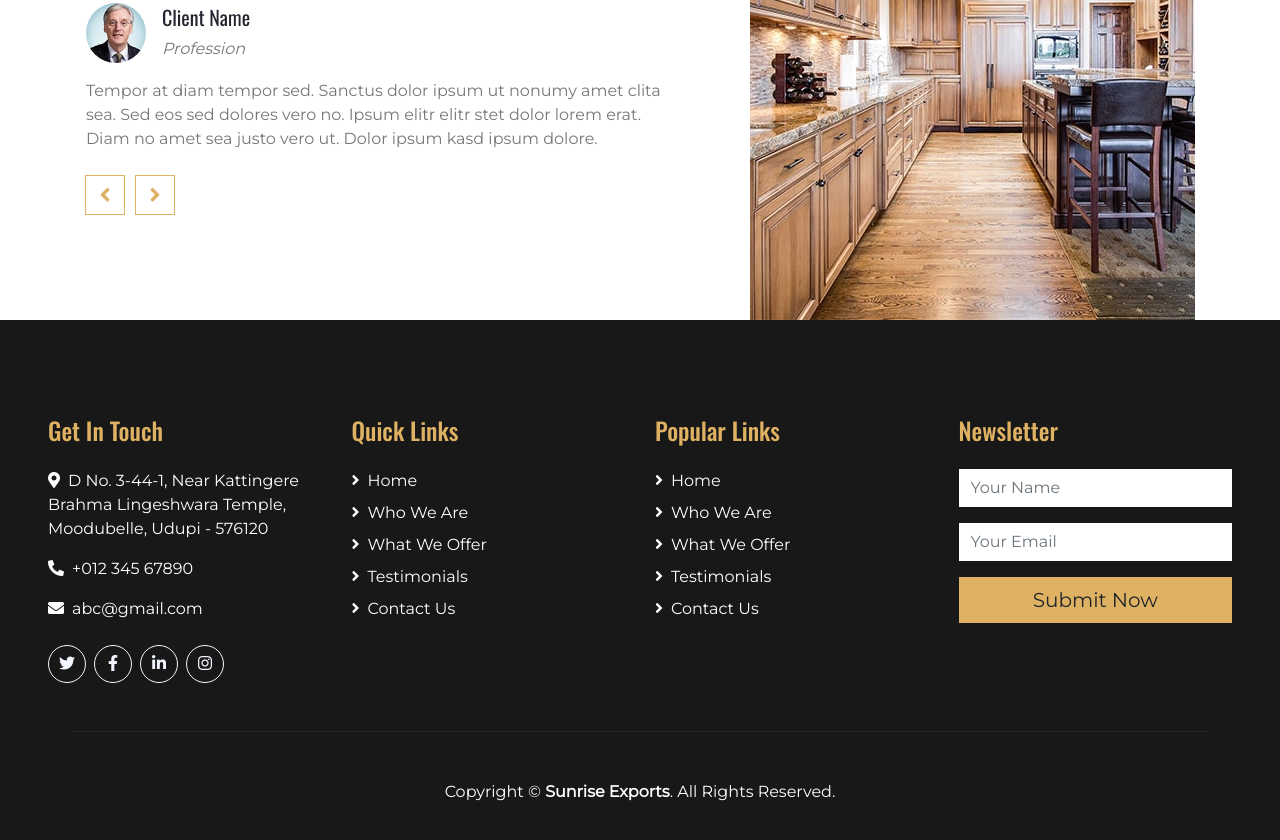
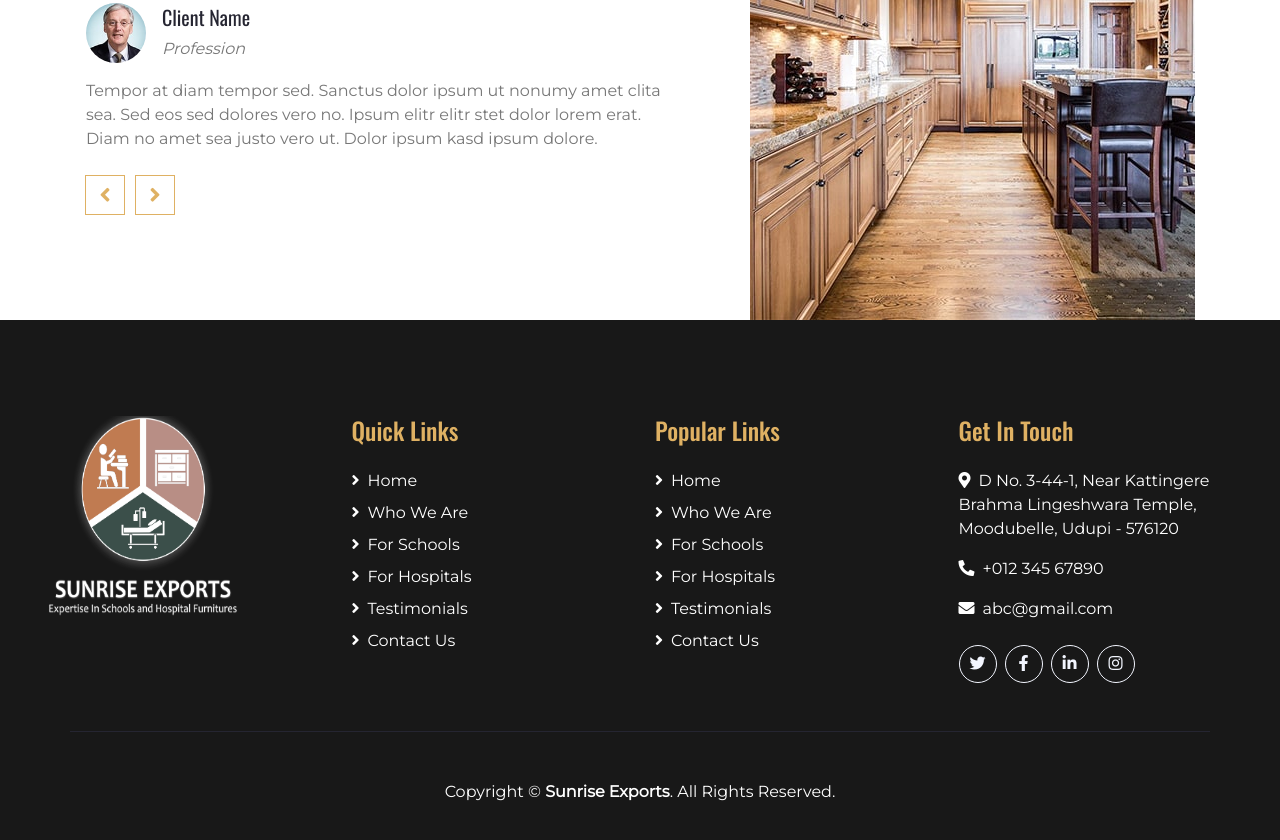
Before and after one commit to SuruUser/Sunrise-Exports, a plain HTML site: page index.html in a window 1280 px wide. Shown: the part 3991-4831 px from the top of the page. Drawn offline with nearby package versions, Linux system fonts and the light colour scheme.

Commit message:
Add files via upload

```diff
--- a/index.html
+++ b/index.html
@@ -615,6 +615,34 @@
     <div class="container-fluid bg-dark text-white py-5 px-sm-3 px-md-5">
         <div class="row pt-5">
             <div class="col-lg-3 col-md-6 mb-5">
+                <h6 class="text-primary mb-4">
+                    <img class="w-90" src="img/Logoo.png" alt="Image" width="190px" height="200px">
+                </h6>
+
+            </div>
+            <div class="col-lg-3 col-md-6 mb-5">
+                <h4 class="text-primary mb-4">Quick Links</h4>
+                <div class="d-flex flex-column justify-content-start">
+                    <a class="text-white mb-2" href="index.html"><i class="fa fa-angle-right mr-2"></i>Home</a>
+                    <a class="text-white mb-2" href="Who%20We%20Are.html"><i class="fa fa-angle-right mr-2"></i>Who We Are</a>
+                    <a class="text-white mb-2" href="Schools.html"><i class="fa fa-angle-right mr-2"></i>For Schools</a>
+                    <a class="text-white mb-2" href="Hospitals.html"><i class="fa fa-angle-right mr-2"></i>For Hospitals</a>
+                    <a class="text-white mb-2" href="Testimonials.html"><i class="fa fa-angle-right mr-2"></i>Testimonials</a>
+                    <a class="text-white" href="Contact%20Us.html"><i class="fa fa-angle-right mr-2"></i>Contact Us</a>
+                </div>
+            </div>
+            <div class="col-lg-3 col-md-6 mb-5">
+                <h4 class="text-primary mb-4">Popular Links</h4>
+                <div class="d-flex flex-column justify-content-start">
+                    <a class="text-white mb-2" href="index.html"><i class="fa fa-angle-right mr-2"></i>Home</a>
+                    <a class="text-white mb-2" href="Who%20We%20Are.html"><i class="fa fa-angle-right mr-2"></i>Who We Are</a>
+                    <a class="text-white mb-2" href="Schools.html"><i class="fa fa-angle-right mr-2"></i>For Schools</a>
+                    <a class="text-white mb-2" href="Hospitals.html"><i class="fa fa-angle-right mr-2"></i>For Hospitals</a>
+                    <a class="text-white mb-2" href="Testimonials.html"><i class="fa fa-angle-right mr-2"></i>Testimonials</a>
+                    <a class="text-white" href="Contact%20Us.html"><i class="fa fa-angle-right mr-2"></i>Contact Us</a>
+                </div>
+            </div>
+            <div class="col-lg-3 col-md-6 mb-5">
                 <h4 class="text-primary mb-4">Get In Touch</h4>
                 <p><i class="fa fa-map-marker-alt mr-2"></i>D No. 3-44-1, Near Kattingere Brahma Lingeshwara Temple, Moodubelle, Udupi - 576120</p>
                 <p><i class="fa fa-phone-alt mr-2"></i>+012 345 67890</p>
@@ -625,40 +653,6 @@
                     <a class="btn btn-outline-light rounded-circle text-center mr-2 px-0" style="width: 38px; height: 38px;" href="#"><i class="fab fa-linkedin-in"></i></a>
                     <a class="btn btn-outline-light rounded-circle text-center mr-2 px-0" style="width: 38px; height: 38px;" href="#"><i class="fab fa-instagram"></i></a>
                 </div>
-            </div>
-            <div class="col-lg-3 col-md-6 mb-5">
-                <h4 class="text-primary mb-4">Quick Links</h4>
-                <div class="d-flex flex-column justify-content-start">
-                    <a class="text-white mb-2" href="#"><i class="fa fa-angle-right mr-2"></i>Home</a>
-                    <a class="text-white mb-2" href="#"><i class="fa fa-angle-right mr-2"></i>Who We Are</a>
-                    <a class="text-white mb-2" href="#"><i class="fa fa-angle-right mr-2"></i>What We Offer</a>
-                    <a class="text-white mb-2" href="#"><i class="fa fa-angle-right mr-2"></i>Testimonials</a>
-                    <a class="text-white" href="#"><i class="fa fa-angle-right mr-2"></i>Contact Us</a>
-                </div>
-            </div>
-            <div class="col-lg-3 col-md-6 mb-5">
-                <h4 class="text-primary mb-4">Popular Links</h4>
-                <div class="d-flex flex-column justify-content-start">
-                    <a class="text-white mb-2" href="#"><i class="fa fa-angle-right mr-2"></i>Home</a>
-                    <a class="text-white mb-2" href="#"><i class="fa fa-angle-right mr-2"></i>Who We Are</a>
-                    <a class="text-white mb-2" href="#"><i class="fa fa-angle-right mr-2"></i>What We Offer</a>
-                    <a class="text-white mb-2" href="#"><i class="fa fa-angle-right mr-2"></i>Testimonials</a>
-                    <a class="text-white" href="#"><i class="fa fa-angle-right mr-2"></i>Contact Us</a>
-                </div>
-            </div>
-            <div class="col-lg-3 col-md-6 mb-5">
-                <h4 class="text-primary mb-4">Newsletter</h4>
-                <form action="">
-                    <div class="form-group">
-                        <input type="text" class="form-control border-0" placeholder="Your Name" required="required" />
-                    </div>
-                    <div class="form-group">
-                        <input type="email" class="form-control border-0" placeholder="Your Email" required="required" />
-                    </div>
-                    <div>
-                        <button class="btn btn-lg btn-primary btn-block border-0" type="submit">Submit Now</button>
-                    </div>
-                </form>
             </div>
         </div>
         <div class="container border-top border-secondary pt-5">
```
Also changed, not shown: Contact Us.html (+28 -34 lines), Hospitals.html (+28 -34 lines), Schools.html (+36 -42 lines), Testimonials.html (+28 -34 lines), Who We Are.html (+28 -34 lines).
